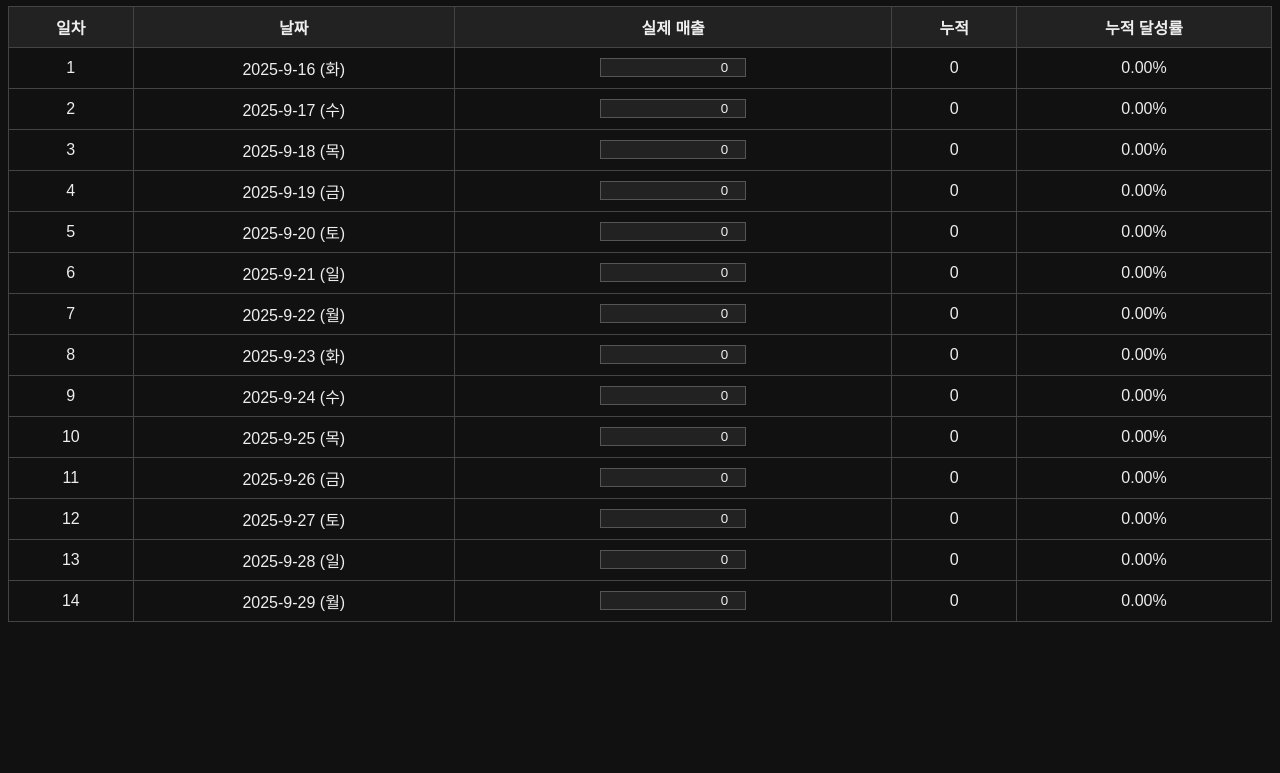
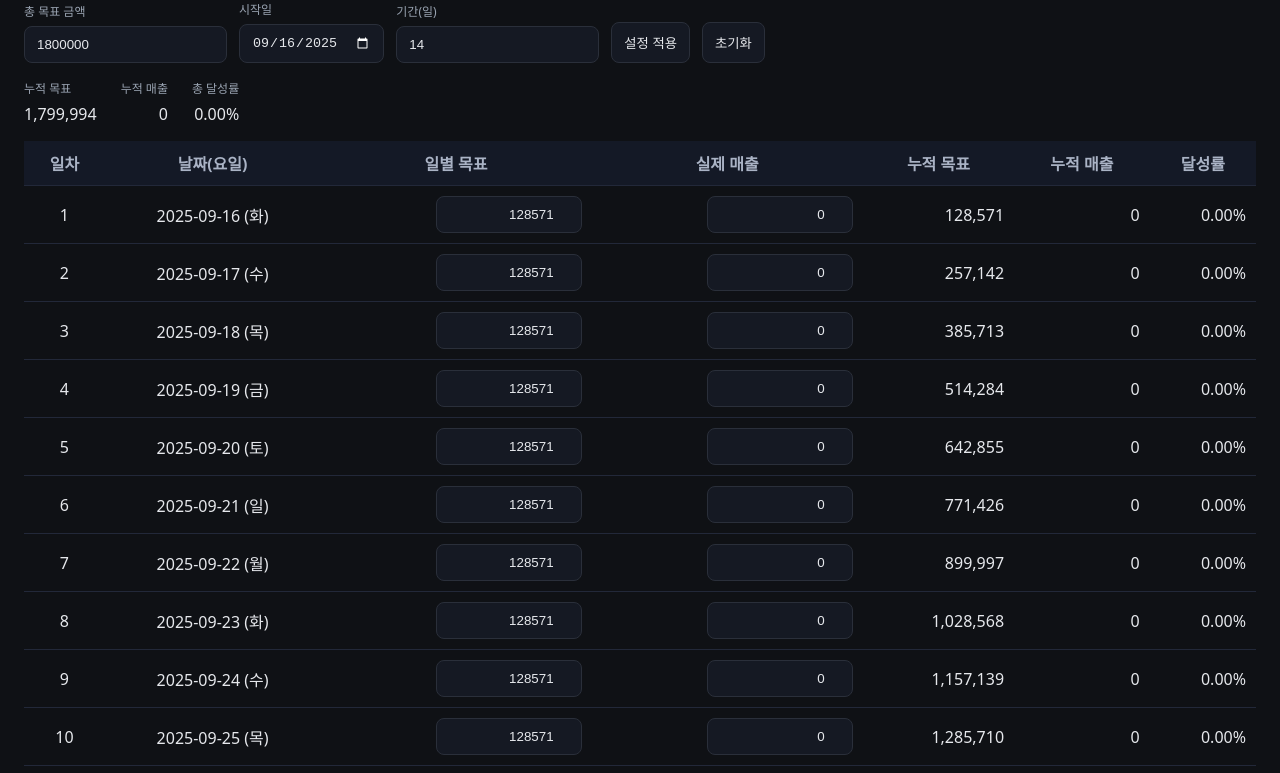
Before and after one commit to anne474/-, a plain HTML site: page index.html in a window 1280 px wide. Shown: the part 69-842 px from the top of the page. Before the commit the page ends 800 px from the top, so only its background shows below. Drawn offline with nearby package versions, Linux system fonts and the light colour scheme.

Commit message:
Update index.html

```diff
--- a/index.html
+++ b/index.html
@@ -1,87 +1,216 @@
 <!DOCTYPE html>
 <html lang="ko">
 <head>
-  <meta charset="UTF-8">
-  <title>2주 매출 목표 대시보드</title>
+  <meta charset="UTF-8" />
+  <title>2주 매출 대시보드 (그래프 포함)</title>
+  <meta name="viewport" content="width=device-width, initial-scale=1" />
   <style>
-    body { font-family: Arial, sans-serif; background: #111; color: #eee; }
-    table { border-collapse: collapse; width: 100%; margin-top: 20px; }
-    th, td { border: 1px solid #444; padding: 8px; text-align: center; }
-    th { background: #222; }
-    input { background: #222; color: #eee; border: 1px solid #555; }
+    :root { color-scheme: dark; }
+    body{font-family:system-ui,Arial,sans-serif;background:#0f1115;color:#e6e8ec;margin:24px}
+    h1{font-size:20px;margin:0 0 16px}
+    .controls{display:flex;gap:12px;flex-wrap:wrap;align-items:end;margin-bottom:16px}
+    .field{display:flex;flex-direction:column;gap:6px}
+    .field label{font-size:12px;color:#9aa4b2}
+    input,button{background:#151923;border:1px solid #2a2f3a;border-radius:8px;color:#e6e8ec;padding:10px 12px}
+    button{cursor:pointer}
+    table{width:100%;border-collapse:collapse;margin-top:8px}
+    th,td{border-bottom:1px solid #222839;padding:10px;text-align:center}
+    th{color:#aab3c5;font-weight:600;background:#141926;position:sticky;top:0}
+    td input[type="number"]{width:120px;text-align:right}
+    .right{text-align:right}
+    canvas{margin-top:24px;background:#141926;border-radius:12px;padding:12px}
   </style>
+  <!-- Chart.js 불러오기 -->
+  <script src="https://cdn.jsdelivr.net/npm/chart.js"></script>
 </head>
 <body>
-  <h2>📊 2주 매출 목표 대시보드</h2>
+  <h1>📊 2주 매출 대시보드</h1>
+
+  <!-- 상단 설정 -->
+  <div class="controls">
+    <div class="field">
+      <label for="goal">총 목표 금액</label>
+      <input id="goal" type="number" min="0" step="1000" />
+    </div>
+    <div class="field">
+      <label for="start">시작일</label>
+      <input id="start" type="date" />
+    </div>
+    <div class="field">
+      <label for="days">기간(일)</label>
+      <input id="days" type="number" min="1" step="1" />
+    </div>
+    <button id="apply">설정 적용</button>
+    <button id="reset">초기화</button>
+  </div>
+
+  <!-- 요약 -->
+  <div class="controls" style="gap:24px">
+    <div class="field"><label>누적 목표</label><div id="sumTarget" class="right">-</div></div>
+    <div class="field"><label>누적 매출</label><div id="sumSales" class="right">-</div></div>
+    <div class="field"><label>총 달성률</label><div id="achv" class="right">-</div></div>
+  </div>
+
+  <!-- 표 -->
   <table>
     <thead>
       <tr>
         <th>일차</th>
-        <th>날짜</th>
+        <th>날짜(요일)</th>
+        <th>일별 목표</th>
         <th>실제 매출</th>
-        <th>누적</th>
-        <th>누적 달성률</th>
+        <th>누적 목표</th>
+        <th>누적 매출</th>
+        <th>달성률</th>
       </tr>
     </thead>
     <tbody id="tbody"></tbody>
   </table>
 
+  <!-- 그래프 -->
+  <canvas id="salesChart" height="100"></canvas>
+
   <script>
-    // 👉 요일 변환 함수
+    // ---- 유틸
     const DAYS = ['일','월','화','수','목','금','토'];
-    const getKoreanWeekday = (y, m, d) => DAYS[new Date(y, m - 1, d).getDay()];
+    const weekday = (y,m,d) => DAYS[new Date(y, m-1, d).getDay()];
+    const fmt = n => (Number(n)||0).toLocaleString();
+    const pct = (a,b) => b>0 ? ((a/b)*100).toFixed(2)+'%' : '-';
+    const pad2 = n => String(n).padStart(2,'0');
 
-    // 👉 더미 데이터 (기간 14일)
-    const state = {
-      start: new Date(2025, 8, 16), // 9월 = index 8
+    // ---- 상태 (localStorage 저장)
+    const KEY = 'sales-dashboard:v2';
+    const todayISO = () => new Date().toISOString().slice(0,10);
+    const initState = {
+      goal: 1800000,
+      start: '2025-09-16',
       days: 14,
+      targets: [],
       sales: []
     };
+    let state = load() || initState;
 
-    // 👉 포맷 함수
-    const pct = v => (v * 100).toFixed(2) + '%';
-    const fmt = v => v.toLocaleString();
+    function save(){ localStorage.setItem(KEY, JSON.stringify(state)); }
+    function load(){ try{ return JSON.parse(localStorage.getItem(KEY)); }catch(e){ return null; } }
 
-    // 👉 렌더링 함수
-    function render() {
-      const tbody = document.getElementById('tbody');
-      tbody.innerHTML = '';
-      let cum = 0;
-      for (let i = 0; i < state.days; i++) {
-        const d = new Date(state.start);
-        d.setDate(state.start.getDate() + i);
+    // ---- DOM
+    const $goal  = document.getElementById('goal');
+    const $start = document.getElementById('start');
+    const $days  = document.getElementById('days');
+    const $apply = document.getElementById('apply');
+    const $reset = document.getElementById('reset');
+    const $tbody = document.getElementById('tbody');
+    const $sumTarget = document.getElementById('sumTarget');
+    const $sumSales  = document.getElementById('sumSales');
+    const $achv      = document.getElementById('achv');
 
-        const y = d.getFullYear();
-        const m = d.getMonth() + 1;
-        const da = d.getDate();
-        const wd = getKoreanWeekday(y, m, da); // 요일 구하기
+    // ---- 차트 세팅
+    const ctx = document.getElementById('salesChart').getContext('2d');
+    let chart = new Chart(ctx, {
+      type: 'line',
+      data: {
+        labels: [],
+        datasets: [
+          { label:'누적 목표', data:[], borderColor:'#8884d8', fill:false },
+          { label:'누적 매출', data:[], borderColor:'#82ca9d', fill:false }
+        ]
+      },
+      options: {
+        responsive:true,
+        plugins:{ legend:{ labels:{ color:'#e6e8ec' } } },
+        scales:{
+          x:{ ticks:{ color:'#e6e8ec' } },
+          y:{ ticks:{ color:'#e6e8ec' } }
+        }
+      }
+    });
 
-        const s = state.sales[i] || 0;
-        cum += s;
-        const rate = cum / 1800000; // 목표 대비 달성률 (예: 180만)
+    // ---- 렌더
+    function render(){
+      $goal.value  = state.goal;
+      $start.value = state.start;
+      $days.value  = state.days;
+
+      const base = Math.floor((state.goal||0)/ (state.days||1));
+      for(let i=0;i<state.days;i++){
+        if(state.targets[i] == null) state.targets[i] = base;
+        if(state.sales[i]   == null) state.sales[i]   = 0;
+      }
+
+      $tbody.innerHTML = '';
+      let cumT=0, cumS=0, sumT=0, sumS=0;
+
+      const labels=[], dataTarget=[], dataSales=[];
+
+      for(let i=0;i<state.days;i++){
+        const d0 = new Date(state.start);
+        d0.setDate(d0.getDate()+i);
+        const y = d0.getFullYear(), m = d0.getMonth()+1, d = d0.getDate();
+
+        const t = Number(state.targets[i])||0;
+        const s = Number(state.sales[i])||0;
+        cumT += t; cumS += s;
+
+        const label = `${pad2(m)}/${pad2(d)}(${weekday(y,m,d)})`;
+        labels.push(label);
+        dataTarget.push(cumT);
+        dataSales.push(cumS);
 
         const tr = document.createElement('tr');
         tr.innerHTML = `
           <td>${i+1}</td>
-          <td>${y}-${m}-${da} (${wd})</td>
-          <td>
-            <input type="number" min="0" step="1000" value="${s}" data-idx="${i}" style="width:140px; text-align:right">
-          </td>
-          <td>${fmt(cum)}</td>
-          <td>${pct(rate)}</td>
+          <td>${y}-${pad2(m)}-${pad2(d)} (${weekday(y,m,d)})</td>
+          <td class="right"><input type="number" min="0" step="1000" value="${t}" data-idx="${i}" data-k="targets"></td>
+          <td class="right"><input type="number" min="0" step="1000" value="${s}" data-idx="${i}" data-k="sales"></td>
+          <td class="right">${fmt(cumT)}</td>
+          <td class="right">${fmt(cumS)}</td>
+          <td class="right">${pct(cumS, cumT)}</td>
         `;
-        tbody.appendChild(tr);
+        $tbody.appendChild(tr);
+
+        sumT = cumT; sumS = cumS;
       }
 
-      // 입력 이벤트 바인딩
-      tbody.querySelectorAll('input[type="number"]').forEach(inp => {
-        inp.addEventListener('input', () => {
+      $sumTarget.textContent = fmt(sumT);
+      $sumSales.textContent  = fmt(sumS);
+      $achv.textContent      = pct(sumS, sumT);
+
+      // 이벤트 바인딩
+      $tbody.querySelectorAll('input[type="number"]').forEach(inp=>{
+        inp.oninput = () => {
           const i = Number(inp.dataset.idx);
-          state.sales[i] = Number(inp.value) || 0;
-          render(); // 다시 렌더링 (누적 반영)
-        });
+          const k = inp.dataset.k;
+          state[k][i] = Number(inp.value)||0;
+          save();
+          render();
+        };
       });
+
+      // 차트 업데이트
+      chart.data.labels = labels;
+      chart.data.datasets[0].data = dataTarget;
+      chart.data.datasets[1].data = dataSales;
+      chart.update();
     }
+
+    // ---- 버튼
+    $apply.onclick = () => {
+      state.goal  = Number($goal.value)||0;
+      state.start = $start.value || todayISO();
+      const newDays = Math.max(1, Number($days.value)||1);
+      state.days = newDays;
+      state.targets.length = newDays;
+      state.sales.length   = newDays;
+      save();
+      render();
+    };
+    $reset.onclick = () => {
+      if(confirm('모든 값을 초기화할까요?')) {
+        state = JSON.parse(JSON.stringify(initState));
+        save();
+        render();
+      }
+    };
 
     render();
   </script>
```
